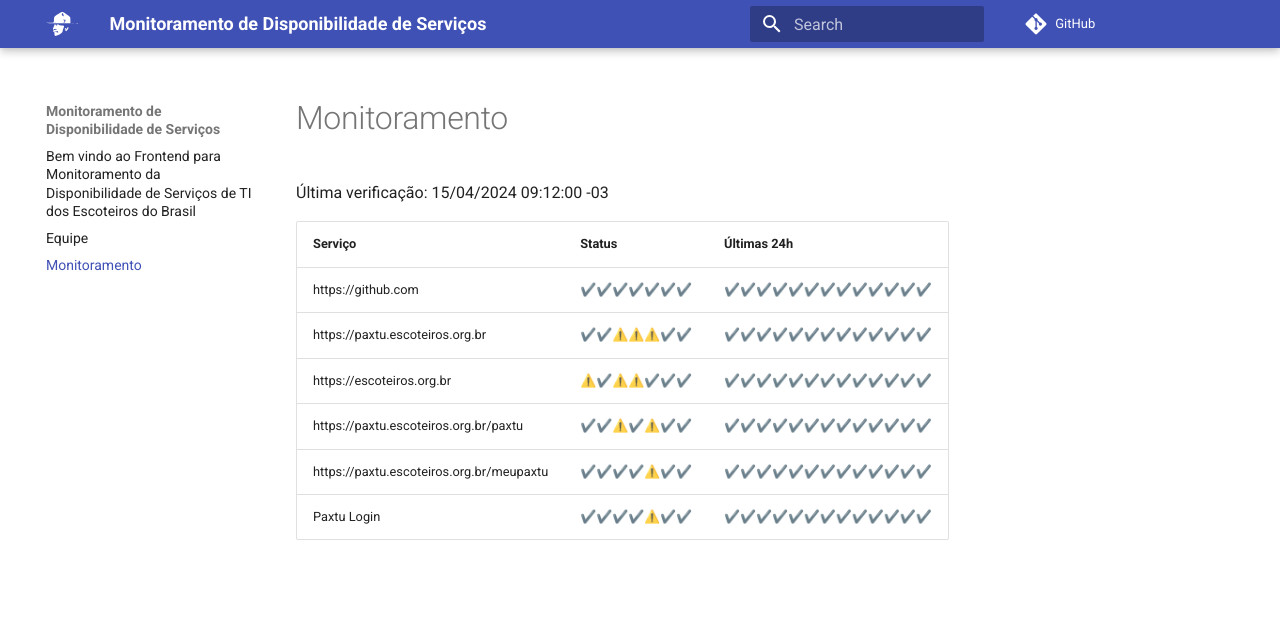
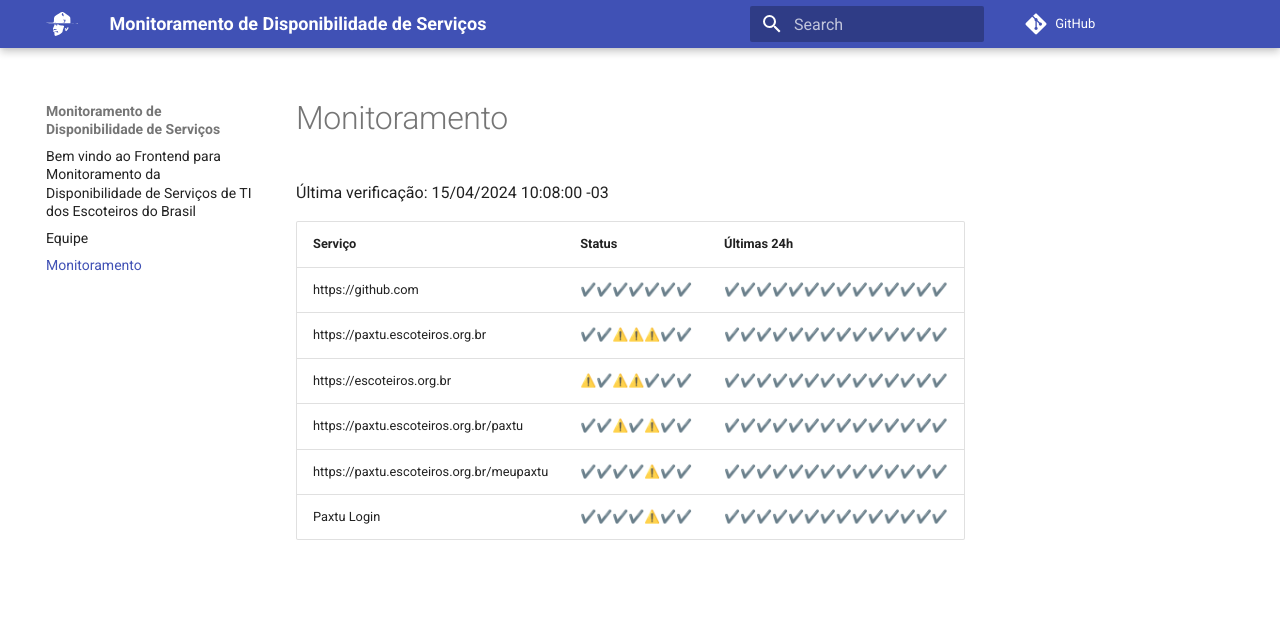
Before and after one commit to Escoteiros/docs, an MkDocs documentation site: the page built from docs/uptime.md, in a window 1280 px wide. Shown: the top 629 px of the page. Built offline with MkDocs 1.6.1 and Material for MkDocs 9.7.7, drawn with Linux system fonts in a browser that asks for light colours; comment, search, counter and statistics services are not loaded.

Commit message:
[UPTIME] updating data

```diff
--- a/docs/uptime.md
+++ b/docs/uptime.md
@@ -1,12 +1,12 @@
 # Monitoramento
 
-Última verificação: 15/04/2024 09:12:00 -03
+Última verificação: 15/04/2024 10:08:00 -03
 
 |Serviço|Status|Últimas 24h|
 |---|---|---|
-|https://github.com|<span title="2024-04-08: OK=24">✔️</span><span title="2024-04-09: OK=24">✔️</span><span title="2024-04-10: OK=24">✔️</span><span title="2024-04-11: OK=24">✔️</span><span title="2024-04-12: OK=24">✔️</span><span title="2024-04-13: OK=24">✔️</span><span title="2024-04-14: OK=7">✔️</span>|<span title="14/04/2024 11:25:00 -03 : 200">✔️</span><span title="14/04/2024 18:09:00 -03 : 200">✔️</span><span title="14/04/2024 20:29:00 -03 : 200">✔️</span><span title="15/04/2024 00:00:00 -03 : 200">✔️</span><span title="15/04/2024 01:13:00 -03 : 200">✔️</span><span title="15/04/2024 02:06:00 -03 : 200">✔️</span><span title="15/04/2024 03:09:00 -03 : 200">✔️</span><span title="15/04/2024 04:04:00 -03 : 200">✔️</span><span title="15/04/2024 05:07:00 -03 : 200">✔️</span><span title="15/04/2024 06:05:00 -03 : 200">✔️</span><span title="15/04/2024 07:05:00 -03 : 200">✔️</span><span title="15/04/2024 08:02:00 -03 : 200">✔️</span><span title="15/04/2024 09:12:00 -03 : 200">✔️</span>|
-|https://paxtu.escoteiros.org.br|<span title="2024-04-08: OK=24">✔️</span><span title="2024-04-09: OK=24">✔️</span><span title="2024-04-10: OK=23, Falhas=1">⚠️</span><span title="2024-04-11: OK=23, Falhas=1">⚠️</span><span title="2024-04-12: OK=23, Falhas=1">⚠️</span><span title="2024-04-13: OK=24">✔️</span><span title="2024-04-14: OK=7">✔️</span>|<span title="14/04/2024 11:25:00 -03 : 200">✔️</span><span title="14/04/2024 18:09:00 -03 : 200">✔️</span><span title="14/04/2024 20:29:00 -03 : 200">✔️</span><span title="15/04/2024 00:00:00 -03 : 200">✔️</span><span title="15/04/2024 01:13:00 -03 : 200">✔️</span><span title="15/04/2024 02:06:00 -03 : 200">✔️</span><span title="15/04/2024 03:09:00 -03 : 200">✔️</span><span title="15/04/2024 04:04:00 -03 : 200">✔️</span><span title="15/04/2024 05:07:00 -03 : 200">✔️</span><span title="15/04/2024 06:05:00 -03 : 200">✔️</span><span title="15/04/2024 07:05:00 -03 : 200">✔️</span><span title="15/04/2024 08:02:00 -03 : 200">✔️</span><span title="15/04/2024 09:12:00 -03 : 200">✔️</span>|
-|https://escoteiros.org.br|<span title="2024-04-08: OK=23, Falhas=1">⚠️</span><span title="2024-04-09: OK=24">✔️</span><span title="2024-04-10: OK=23, Falhas=1">⚠️</span><span title="2024-04-11: OK=23, Falhas=1">⚠️</span><span title="2024-04-12: OK=24">✔️</span><span title="2024-04-13: OK=24">✔️</span><span title="2024-04-14: OK=7">✔️</span>|<span title="14/04/2024 11:25:00 -03 : 200">✔️</span><span title="14/04/2024 18:09:00 -03 : 200">✔️</span><span title="14/04/2024 20:29:00 -03 : 200">✔️</span><span title="15/04/2024 00:00:00 -03 : 200">✔️</span><span title="15/04/2024 01:13:00 -03 : 200">✔️</span><span title="15/04/2024 02:06:00 -03 : 200">✔️</span><span title="15/04/2024 03:09:00 -03 : 200">✔️</span><span title="15/04/2024 04:04:00 -03 : 200">✔️</span><span title="15/04/2024 05:07:00 -03 : 200">✔️</span><span title="15/04/2024 06:05:00 -03 : 200">✔️</span><span title="15/04/2024 07:05:00 -03 : 200">✔️</span><span title="15/04/2024 08:02:00 -03 : 200">✔️</span><span title="15/04/2024 09:12:00 -03 : 200">✔️</span>|
-|https://paxtu.escoteiros.org.br/paxtu|<span title="2024-04-08: OK=24">✔️</span><span title="2024-04-09: OK=24">✔️</span><span title="2024-04-10: OK=23, Falhas=1">⚠️</span><span title="2024-04-11: OK=24">✔️</span><span title="2024-04-12: OK=23, Falhas=1">⚠️</span><span title="2024-04-13: OK=24">✔️</span><span title="2024-04-14: OK=7">✔️</span>|<span title="14/04/2024 11:25:00 -03 : 200">✔️</span><span title="14/04/2024 18:09:00 -03 : 200">✔️</span><span title="14/04/2024 20:29:00 -03 : 200">✔️</span><span title="15/04/2024 00:00:00 -03 : 200">✔️</span><span title="15/04/2024 01:13:00 -03 : 200">✔️</span><span title="15/04/2024 02:06:00 -03 : 200">✔️</span><span title="15/04/2024 03:09:00 -03 : 200">✔️</span><span title="15/04/2024 04:04:00 -03 : 200">✔️</span><span title="15/04/2024 05:07:00 -03 : 200">✔️</span><span title="15/04/2024 06:05:00 -03 : 200">✔️</span><span title="15/04/2024 07:05:00 -03 : 200">✔️</span><span title="15/04/2024 08:02:00 -03 : 200">✔️</span><span title="15/04/2024 09:12:00 -03 : 200">✔️</span>|
-|https://paxtu.escoteiros.org.br/meupaxtu|<span title="2024-04-08: OK=24">✔️</span><span title="2024-04-09: OK=24">✔️</span><span title="2024-04-10: OK=24">✔️</span><span title="2024-04-11: OK=24">✔️</span><span title="2024-04-12: OK=23, Falhas=1">⚠️</span><span title="2024-04-13: OK=24">✔️</span><span title="2024-04-14: OK=7">✔️</span>|<span title="14/04/2024 11:25:00 -03 : 200">✔️</span><span title="14/04/2024 18:09:00 -03 : 200">✔️</span><span title="14/04/2024 20:29:00 -03 : 200">✔️</span><span title="15/04/2024 00:00:00 -03 : 200">✔️</span><span title="15/04/2024 01:13:00 -03 : 200">✔️</span><span title="15/04/2024 02:06:00 -03 : 200">✔️</span><span title="15/04/2024 03:09:00 -03 : 200">✔️</span><span title="15/04/2024 04:04:00 -03 : 200">✔️</span><span title="15/04/2024 05:07:00 -03 : 200">✔️</span><span title="15/04/2024 06:05:00 -03 : 200">✔️</span><span title="15/04/2024 07:05:00 -03 : 200">✔️</span><span title="15/04/2024 08:02:00 -03 : 200">✔️</span><span title="15/04/2024 09:12:00 -03 : 200">✔️</span>|
-|Paxtu Login|<span title="2024-04-08: OK=24">✔️</span><span title="2024-04-09: OK=24">✔️</span><span title="2024-04-10: OK=24">✔️</span><span title="2024-04-11: OK=24">✔️</span><span title="2024-04-12: OK=23, Falhas=1">⚠️</span><span title="2024-04-13: OK=24">✔️</span><span title="2024-04-14: OK=7">✔️</span>|<span title="14/04/2024 11:25:00 -03 : 200">✔️</span><span title="14/04/2024 18:09:00 -03 : 200">✔️</span><span title="14/04/2024 20:29:00 -03 : 200">✔️</span><span title="15/04/2024 00:00:00 -03 : 200">✔️</span><span title="15/04/2024 01:13:00 -03 : 200">✔️</span><span title="15/04/2024 02:06:00 -03 : 200">✔️</span><span title="15/04/2024 03:09:00 -03 : 200">✔️</span><span title="15/04/2024 04:04:00 -03 : 200">✔️</span><span title="15/04/2024 05:07:00 -03 : 200">✔️</span><span title="15/04/2024 06:05:00 -03 : 200">✔️</span><span title="15/04/2024 07:05:00 -03 : 200">✔️</span><span title="15/04/2024 08:02:00 -03 : 200">✔️</span><span title="15/04/2024 09:12:00 -03 : 200">✔️</span>|
+|https://github.com|<span title="2024-04-08: OK=24">✔️</span><span title="2024-04-09: OK=24">✔️</span><span title="2024-04-10: OK=24">✔️</span><span title="2024-04-11: OK=24">✔️</span><span title="2024-04-12: OK=24">✔️</span><span title="2024-04-13: OK=24">✔️</span><span title="2024-04-14: OK=7">✔️</span>|<span title="14/04/2024 11:25:00 -03 : 200">✔️</span><span title="14/04/2024 18:09:00 -03 : 200">✔️</span><span title="14/04/2024 20:29:00 -03 : 200">✔️</span><span title="15/04/2024 00:00:00 -03 : 200">✔️</span><span title="15/04/2024 01:13:00 -03 : 200">✔️</span><span title="15/04/2024 02:06:00 -03 : 200">✔️</span><span title="15/04/2024 03:09:00 -03 : 200">✔️</span><span title="15/04/2024 04:04:00 -03 : 200">✔️</span><span title="15/04/2024 05:07:00 -03 : 200">✔️</span><span title="15/04/2024 06:05:00 -03 : 200">✔️</span><span title="15/04/2024 07:05:00 -03 : 200">✔️</span><span title="15/04/2024 08:02:00 -03 : 200">✔️</span><span title="15/04/2024 09:12:00 -03 : 200">✔️</span><span title="15/04/2024 10:08:00 -03 : 200">✔️</span>|
+|https://paxtu.escoteiros.org.br|<span title="2024-04-08: OK=24">✔️</span><span title="2024-04-09: OK=24">✔️</span><span title="2024-04-10: OK=23, Falhas=1">⚠️</span><span title="2024-04-11: OK=23, Falhas=1">⚠️</span><span title="2024-04-12: OK=23, Falhas=1">⚠️</span><span title="2024-04-13: OK=24">✔️</span><span title="2024-04-14: OK=7">✔️</span>|<span title="14/04/2024 11:25:00 -03 : 200">✔️</span><span title="14/04/2024 18:09:00 -03 : 200">✔️</span><span title="14/04/2024 20:29:00 -03 : 200">✔️</span><span title="15/04/2024 00:00:00 -03 : 200">✔️</span><span title="15/04/2024 01:13:00 -03 : 200">✔️</span><span title="15/04/2024 02:06:00 -03 : 200">✔️</span><span title="15/04/2024 03:09:00 -03 : 200">✔️</span><span title="15/04/2024 04:04:00 -03 : 200">✔️</span><span title="15/04/2024 05:07:00 -03 : 200">✔️</span><span title="15/04/2024 06:05:00 -03 : 200">✔️</span><span title="15/04/2024 07:05:00 -03 : 200">✔️</span><span title="15/04/2024 08:02:00 -03 : 200">✔️</span><span title="15/04/2024 09:12:00 -03 : 200">✔️</span><span title="15/04/2024 10:08:00 -03 : 200">✔️</span>|
+|https://escoteiros.org.br|<span title="2024-04-08: OK=23, Falhas=1">⚠️</span><span title="2024-04-09: OK=24">✔️</span><span title="2024-04-10: OK=23, Falhas=1">⚠️</span><span title="2024-04-11: OK=23, Falhas=1">⚠️</span><span title="2024-04-12: OK=24">✔️</span><span title="2024-04-13: OK=24">✔️</span><span title="2024-04-14: OK=7">✔️</span>|<span title="14/04/2024 11:25:00 -03 : 200">✔️</span><span title="14/04/2024 18:09:00 -03 : 200">✔️</span><span title="14/04/2024 20:29:00 -03 : 200">✔️</span><span title="15/04/2024 00:00:00 -03 : 200">✔️</span><span title="15/04/2024 01:13:00 -03 : 200">✔️</span><span title="15/04/2024 02:06:00 -03 : 200">✔️</span><span title="15/04/2024 03:09:00 -03 : 200">✔️</span><span title="15/04/2024 04:04:00 -03 : 200">✔️</span><span title="15/04/2024 05:07:00 -03 : 200">✔️</span><span title="15/04/2024 06:05:00 -03 : 200">✔️</span><span title="15/04/2024 07:05:00 -03 : 200">✔️</span><span title="15/04/2024 08:02:00 -03 : 200">✔️</span><span title="15/04/2024 09:12:00 -03 : 200">✔️</span><span title="15/04/2024 10:08:00 -03 : 200">✔️</span>|
+|https://paxtu.escoteiros.org.br/paxtu|<span title="2024-04-08: OK=24">✔️</span><span title="2024-04-09: OK=24">✔️</span><span title="2024-04-10: OK=23, Falhas=1">⚠️</span><span title="2024-04-11: OK=24">✔️</span><span title="2024-04-12: OK=23, Falhas=1">⚠️</span><span title="2024-04-13: OK=24">✔️</span><span title="2024-04-14: OK=7">✔️</span>|<span title="14/04/2024 11:25:00 -03 : 200">✔️</span><span title="14/04/2024 18:09:00 -03 : 200">✔️</span><span title="14/04/2024 20:29:00 -03 : 200">✔️</span><span title="15/04/2024 00:00:00 -03 : 200">✔️</span><span title="15/04/2024 01:13:00 -03 : 200">✔️</span><span title="15/04/2024 02:06:00 -03 : 200">✔️</span><span title="15/04/2024 03:09:00 -03 : 200">✔️</span><span title="15/04/2024 04:04:00 -03 : 200">✔️</span><span title="15/04/2024 05:07:00 -03 : 200">✔️</span><span title="15/04/2024 06:05:00 -03 : 200">✔️</span><span title="15/04/2024 07:05:00 -03 : 200">✔️</span><span title="15/04/2024 08:02:00 -03 : 200">✔️</span><span title="15/04/2024 09:12:00 -03 : 200">✔️</span><span title="15/04/2024 10:08:00 -03 : 200">✔️</span>|
+|https://paxtu.escoteiros.org.br/meupaxtu|<span title="2024-04-08: OK=24">✔️</span><span title="2024-04-09: OK=24">✔️</span><span title="2024-04-10: OK=24">✔️</span><span title="2024-04-11: OK=24">✔️</span><span title="2024-04-12: OK=23, Falhas=1">⚠️</span><span title="2024-04-13: OK=24">✔️</span><span title="2024-04-14: OK=7">✔️</span>|<span title="14/04/2024 11:25:00 -03 : 200">✔️</span><span title="14/04/2024 18:09:00 -03 : 200">✔️</span><span title="14/04/2024 20:29:00 -03 : 200">✔️</span><span title="15/04/2024 00:00:00 -03 : 200">✔️</span><span title="15/04/2024 01:13:00 -03 : 200">✔️</span><span title="15/04/2024 02:06:00 -03 : 200">✔️</span><span title="15/04/2024 03:09:00 -03 : 200">✔️</span><span title="15/04/2024 04:04:00 -03 : 200">✔️</span><span title="15/04/2024 05:07:00 -03 : 200">✔️</span><span title="15/04/2024 06:05:00 -03 : 200">✔️</span><span title="15/04/2024 07:05:00 -03 : 200">✔️</span><span title="15/04/2024 08:02:00 -03 : 200">✔️</span><span title="15/04/2024 09:12:00 -03 : 200">✔️</span><span title="15/04/2024 10:08:00 -03 : 200">✔️</span>|
+|Paxtu Login|<span title="2024-04-08: OK=24">✔️</span><span title="2024-04-09: OK=24">✔️</span><span title="2024-04-10: OK=24">✔️</span><span title="2024-04-11: OK=24">✔️</span><span title="2024-04-12: OK=23, Falhas=1">⚠️</span><span title="2024-04-13: OK=24">✔️</span><span title="2024-04-14: OK=7">✔️</span>|<span title="14/04/2024 11:25:00 -03 : 200">✔️</span><span title="14/04/2024 18:09:00 -03 : 200">✔️</span><span title="14/04/2024 20:29:00 -03 : 200">✔️</span><span title="15/04/2024 00:00:00 -03 : 200">✔️</span><span title="15/04/2024 01:13:00 -03 : 200">✔️</span><span title="15/04/2024 02:06:00 -03 : 200">✔️</span><span title="15/04/2024 03:09:00 -03 : 200">✔️</span><span title="15/04/2024 04:04:00 -03 : 200">✔️</span><span title="15/04/2024 05:07:00 -03 : 200">✔️</span><span title="15/04/2024 06:05:00 -03 : 200">✔️</span><span title="15/04/2024 07:05:00 -03 : 200">✔️</span><span title="15/04/2024 08:02:00 -03 : 200">✔️</span><span title="15/04/2024 09:12:00 -03 : 200">✔️</span><span title="15/04/2024 10:08:00 -03 : 200">✔️</span>|
```
Also changed, not shown: 1 other file.
